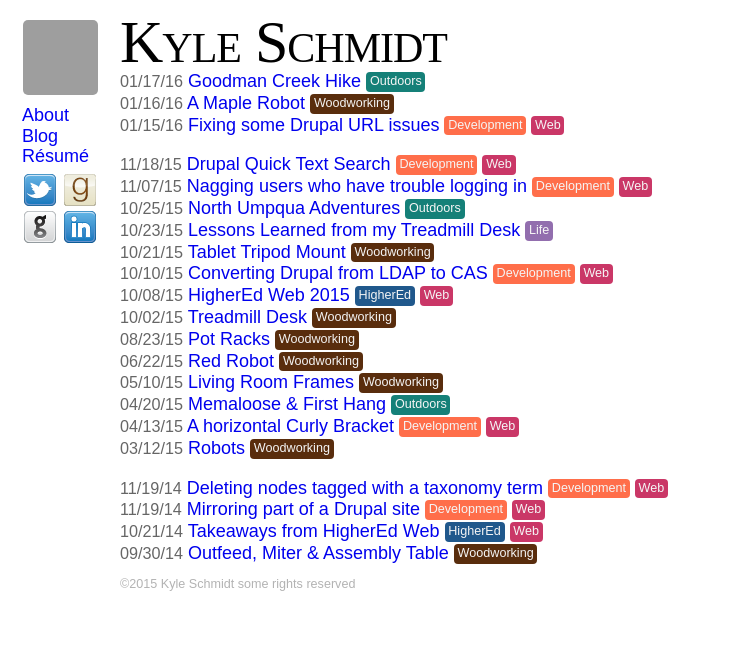
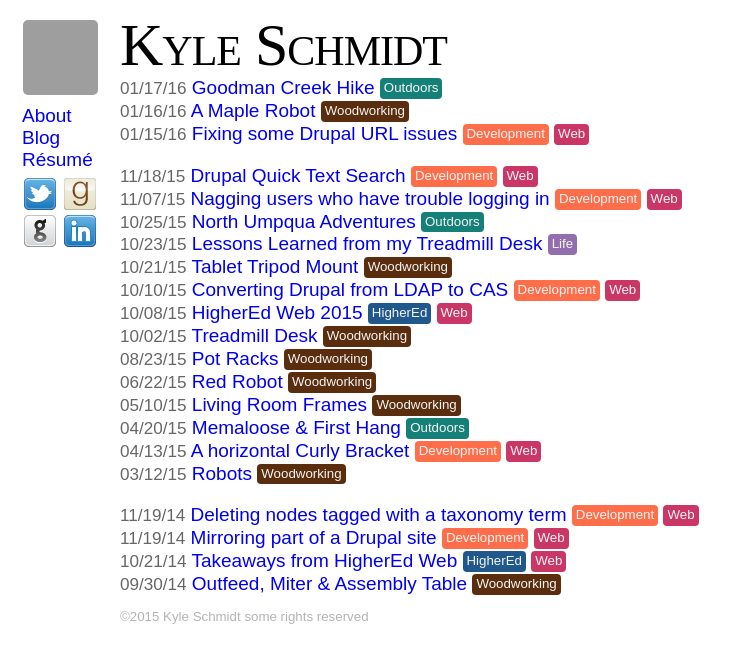
Before and after one commit to krschmidt/krschmidt.github.com, a Jekyll site: the page built from index.html, in a window 1280 px wide. Shown: the top 663 px of the page, without its empty margins (0-740 px from the left). Built offline with Jekyll 4.4.1, drawn with Linux system fonts in a browser that asks for light colours; nearby versions of some CDN libraries; some web fonts are replaced; grey boxes are pictures that could not be loaded.

Commit message:
body font 18px->19px

```diff
--- a/sass/_typography.scss
+++ b/sass/_typography.scss
@@ -1,6 +1,6 @@
 body {
   font-family: 'Muli', sans-serif;
-  font-size: 18px;
+  font-size: 19px;
 }
 
 a,
@@ -27,9 +27,9 @@ a:hover {
 
 h1 {
   font-family: 'Ovo', serif;
-  font-size: 48px;
+  font-size: 2.5em;
   font-variant: small-caps;
-  line-height: .8em;
+  line-height: .9em;
   margin: 0 0 .1em;
 
   &.top-title {
```
Also changed, not shown: stylesheets/screen.css.
